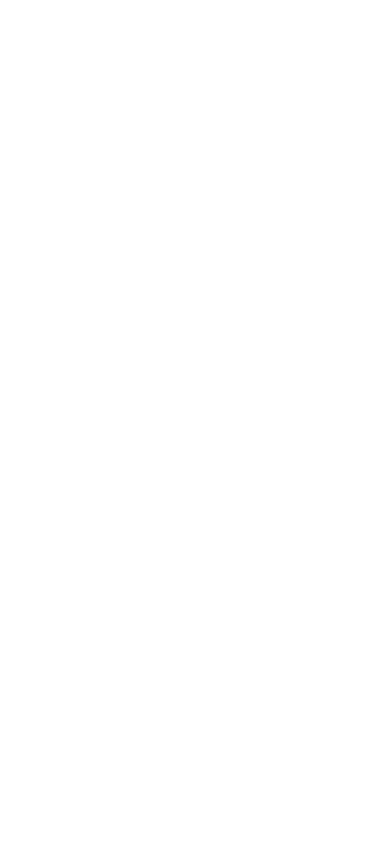
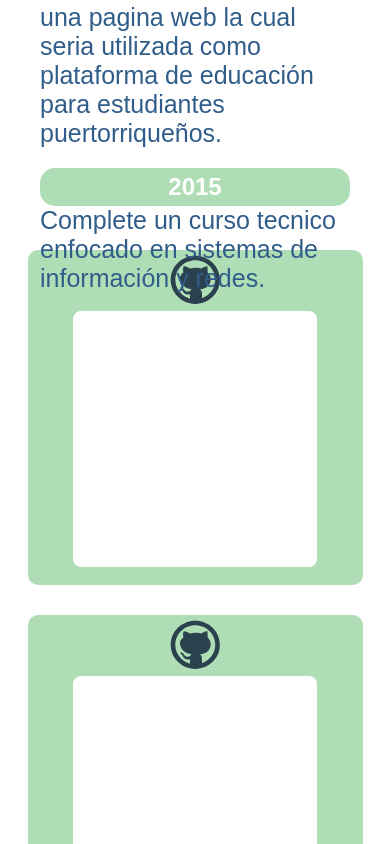
Before and after one commit to genesisrrios/Portfolio, a Vue app: page / in a window 390 px wide. Shown: the part 1801-2645 px from the top of the page. Before the commit the page ends 1779 px from the top, so only its background shows below. Built offline with nearby package versions, Linux system fonts and the light colour scheme; a web font is replaced by a local one.

Commit message:
started woirking on the projects container.

```diff
--- a/src/components/TheExperienceInformationContainer.vue
+++ b/src/components/TheExperienceInformationContainer.vue
@@ -52,6 +52,10 @@
 </script>
 
 <style scoped>
+.container{
+  height:120vh;
+  width: 100vw;
+}
 .row-left{
   display:-webkit-box;
   display:-ms-flexbox;
@@ -70,17 +74,13 @@
           justify-content: flex-end;
   }
 p{
-  font-size: 20px;
+  font-size: 25px;
   color:#305d8a;
 }
 h2{
   display:inline-block;
   color:white;
 
-}
-.container{
-  height:100vh;
-  width: 100vw;
 }
 ul li{
   list-style: none;
@@ -134,6 +134,10 @@
   padding: 3px 10px 3px 10px;
 }
 @media only screen and (max-width: 1280px) {
+.container{
+  height:135vh;
+  width: 100vw;
+}
 ul li{
   list-style: none;
 
--- a/src/components/TheProjectsContainer.vue
+++ b/src/components/TheProjectsContainer.vue
@@ -2,26 +2,37 @@
   <div class="container">
     <section>
     <div class="row">
+      <div class="column">
+      <div class=" box rounded-borders">
+        <img class="github-logo" src="../assets/github-logo.svg"/>
+        <div class="box-content rounded-borders">
+        </div>
+        </div>
+      </div>
+      <div class="column">
       <div class="box rounded-borders">
+        <img class="github-logo" src="../assets/github-logo.svg"/>
         <div class="box-content rounded-borders">
         </div>
       </div>
-      <div class="box rounded-borders">
+      </div>
+    </div>
+    <div class="row">
+      <div class="column">
+    <div class="box rounded-borders">
+        <img class="github-logo" src="../assets/github-logo.svg"/>
         <div class="box-content rounded-borders">
-
+    </div>
         </div>
       </div>
+      <div class="column">
       <div class="box rounded-borders">
+        <img class="github-logo" src="../assets/github-logo.svg"/>
         <div class="box-content rounded-borders">
-
+        </div>
         </div>
       </div>
-      <div class="box rounded-borders">
-        <div class="box-content rounded-borders">
-
-        </div>
       </div>
-    </div>
     </section>
   </div>
 </template>
@@ -31,32 +42,74 @@
   name: "TheProjectsContainer"
 };
 </script>
-
 <style scoped>
-/* .container{
+.container{
   height:100vh;
-  width: 100vw;
 }
 .row{
+display: -webkit-box;
+  display: -ms-flexbox;
   display: flex;
-  flex-direction: row;
+  -webkit-box-pack: center;
+  -ms-flex-pack: center;  flex-direction: row;
+  flex-wrap:wrap;
+  width:100%;
+}
+.column {
+display: -webkit-box;
+  display: -ms-flexbox;
+  display: flex;
+  -webkit-box-pack: center;
+  -ms-flex-pack: center;  flex-direction: column;
+  flex-basis: 100%;
+  flex: 2;
+  align-items: center;     /* center items horizontally, in this case */
 }
 .box{
   background:#afddb5;
   margin:15px;
-  width: 300px;
-  height:400px;
-  flex-grow: 1;
+  width: 450px;
+  height:450px;
+  text-align: center;
 }
 .box-content{
   background-color: white;
-  margin:20px;
-  width: 300px;
-  height:350px;
+  padding:10px;
+  width: 85%;
+  height:85%;
+  margin:0 auto;
 }
 .rounded-borders{
   border-radius: 10px;
   border: 2px solid #afddb5;
   padding: 3px 10px 3px 10px;
-} */
+}
+.github-logo{
+  height: 40px;
+  width: 40px;
+}
+.github-logo:hover, .github-logo:active{
+  filter: invert(10%) sepia(2%) saturate(2878%) hue-rotate(6deg) brightness(57%) contrast(97%);
+  cursor: pointer;
+ }
+@media only screen and (max-width: 1069px) {
+.github-logo{
+  height:50px;
+  width: 50px;
+}
+.box{
+  background:#afddb5;
+  margin:15px;
+  width: 335px;
+  height:335px;
+  flex-grow: 1;
+}
+.box-content{
+  background-color: white;
+  padding:10px;
+  width: 80%;
+  height:80%;
+  margin:0 auto;
+}
+}
 </style>
```
